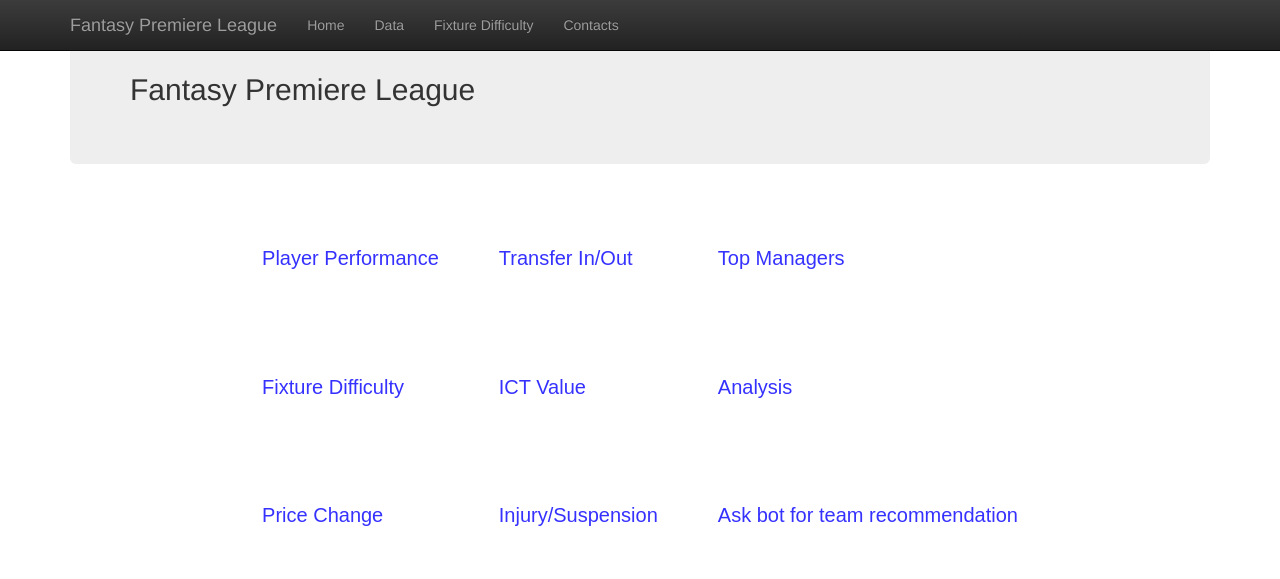
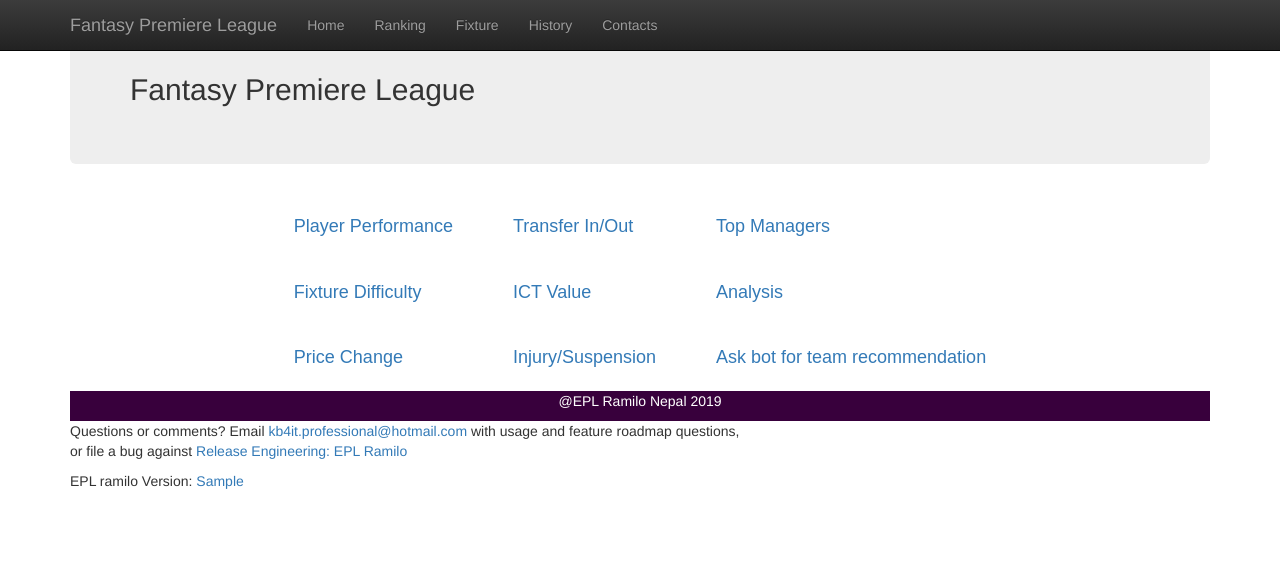
Before and after one commit to keshabb/fantasypremiereleague, a Django app: template fantasypremiereleague/fplapp/templates/fplapp/home.html in a window 1280 px wide. Shown: the top 579 px of the page. Run offline with Django 3.2, Linux system fonts and the light colour scheme; the template is opened without the code that fills it: most values are stand-ins (such as "Sample title", 1, 10 or a date in 2020); some libraries are stand-ins or nearby versions.

Commit message:
Add fpl team rank and page cache

```diff
--- /dev/null
+++ b/fantasypremiereleague/fplapp/templates/fplapp/footer.html
@@ -0,0 +1,10 @@
+<div class="container-fluid" style="background-color:#38003C;color:white">
+    <p class="text-center">@EPL Ramilo Nepal 2019</p>
+</div>
+<p id="copyright">
+  Questions or comments?  Email
+  <a href="mailto:kb4it.professional@hotmail.com">kb4it.professional@hotmail.com</a> with usage and feature roadmap questions,
+  <br>
+  or file a bug against
+  <a href="https://github.com/keshabb/fantasypremiereleague/issues">Release Engineering: EPL Ramilo</a>
+</p>
--- a/fantasypremiereleague/fplapp/templates/fplapp/home.html
+++ b/fantasypremiereleague/fplapp/templates/fplapp/home.html
@@ -6,25 +6,24 @@
 <body>
 <style type="text/css">
 .tg  {border-collapse:collapse;border-spacing:0;border:none;}
-.tg td{font-family:Arial, sans-serif;font-size:20px;padding:50px 30px;border-style:solid;border-width:0px;overflow:hidden;word-break:normal;}
-.tg th{font-family:Arial, sans-serif;font-size:20px;font-weight:normal;padding:50px 30px;border-style:solid;border-width:0px;overflow:hidden;word-break:normal;}
+.tg td{font-family:Arial, sans-serif;font-size:18px;padding:20px 30px;border-style:solid;border-width:0px;overflow:hidden;word-break:normal;}
 .tg .tg-m7wd{color:#3531ff;text-align:left;vertical-align:top}
 </style>
 <table class="tg" align="center">
   <tr>
-    <th class="tg-m7wd">Player Performance</th>
-    <th class="tg-m7wd">Transfer In/Out</th>
-    <th class="tg-m7wd">Top Managers</th>
+      <td class="tg-m7wd"><a href='fpl/playerperformance.html'>Player Performance</a></td>
+      <td class="tg-m7wd"><a href='fpl/transferinout.html'>Transfer In/Out</a></td>
+      <td class="tg-m7wd"><a href='fpl/topmanagers.html'>Top Managers</a></td>
   </tr>
   <tr>
-    <td class="tg-m7wd">Fixture Difficulty</td>
-    <td class="tg-m7wd">ICT Value</td>
-    <td class="tg-m7wd">Analysis</td>
+      <td class="tg-m7wd"><a href='fpl/fixturedifficulty.html'>Fixture Difficulty</a></td>
+      <td class="tg-m7wd"><a href='fpl/ict.html'>ICT Value</a></td>
+      <td class="tg-m7wd"><a href='fpl/analysis.html'>Analysis</a></td>
   </tr>
   <tr>
-    <td class="tg-m7wd">Price Change</td>
-    <td class="tg-m7wd">Injury/Suspension</td>
-      <td class="tg-m7wd"> Ask bot for team recommendation</td>
+      <td class="tg-m7wd"><a href='fpl/pricechange.html'>Price Change</a></td>
+      <td class="tg-m7wd"><a href='fpl/injury_suspension.html'>Injury/Suspension</a></td>
+      <td class="tg-m7wd"><a href='fpl/bot.html'> Ask bot for team recommendation</a></td>
   </tr>
 </table>
 </body>
--- a/fantasypremiereleague/fplapp/templates/fplapp/layout.html
+++ b/fantasypremiereleague/fplapp/templates/fplapp/layout.html
@@ -23,8 +23,9 @@
       <div id="navbar" class="navbar-collapse collapse">
         <ul class="nav navbar-nav authed-nav">
           <li id='home-nav'><a href="/">Home</a></li>
-          <li id='data-nav'><a href="/fpl/data">Data</a></li>
-          <li id='fix-diff-nav'><a href="/fpl/fixture-difficulty">Fixture Difficulty</a></li>
+          <li id='ranking-nav'><a href="/fpl/ranking.html">Ranking</a></li>
+          <li id='fixture-nav'><a href="/fpl/fixture">Fixture</a></li>
+          <li id='history-nav'><a href="/fpl/history">History</a></li>
           <li id='contacts-nav'><a href="/fpl/contacts">Contacts</a></li>
         </ul>
       </div>
@@ -34,6 +35,11 @@
   <div class="container main-container">
     {% block content %}{% endblock %}
   </div>
-
+  <footer id="footer" class="footer">
+    <div class="container">
+    {% include "fplapp/footer.html" %}
+    EPL ramilo Version: <a href={{ settings.VERSION_URL }}>{{ settings.SITE_VERSION }}</a>
+    </div>
+  </footer>
 </body>
 </html>
--- a/fantasypremiereleague/fplapp/urls.py
+++ b/fantasypremiereleague/fplapp/urls.py
@@ -6,5 +6,15 @@
   # The home view ('/fpl/')
   url(r'^$', views.home, name='home'),
   # Explicit home ('/fpl/home/')
-  url(r'^home/$', views.home, name='home'),
+  url(r'^home.html$', views.home, name='home'),
+  url(r'^playerperformance.html$', views.player_performance, name='playerperformance'),
+  url(r'^fixturedifficulty.html$', views.fixture_difficulty, name='fixture_difficulty'),
+  url(r'^ict.html$', views.ict, name='ict'),
+  url(r'^injury_suspension.html$', views.injury_suspension, name='injury_suspension'),
+  url(r'^pricechange.html$', views.price_change, name='price_change'),
+  url(r'^topmanagers.html$', views.top_managers, name='top_managers'),
+  url(r'^transferinout.html$', views.transfer_in_out, name='transfer_in_out'),
+  url(r'^analysis.html$', views.analysis, name='analysis'),
+  url(r'^bot.html$', views.bot, name='bot'),
+  url(r'^ranking.html$', views.ranking, name='rank'),
 ]
```
Also changed, not shown: fantasypremiereleague/fplapp/ranking.py (added, +15 -0 lines), fantasypremiereleague/fplapp/templates/fplapp/bot.html (added, +8 -0 lines), fantasypremiereleague/fplapp/templates/fplapp/player_performance.html (added, +8 -0 lines), fantasypremiereleague/fplapp/templates/fplapp/ranking.html (added, +34 -0 lines), fantasypremiereleague/fplapp/views.py (+53 -0 lines), fantasypremiereleague/fplapp/templates/fplapp/analysis.html (added), fantasypremiereleague/fplapp/templates/fplapp/fixture_difficulty.html (added), fantasypremiereleague/fplapp/templates/fplapp/ict.html (added), fantasypremiereleague/fplapp/templates/fplapp/injury_suspension.html (added), fantasypremiereleague/fplapp/templates/fplapp/price_change.html (added), fantasypremiereleague/fplapp/templates/fplapp/top_managers.html (added), fantasypremiereleague/fplapp/templates/fplapp/transfer_in_out.html (added).
